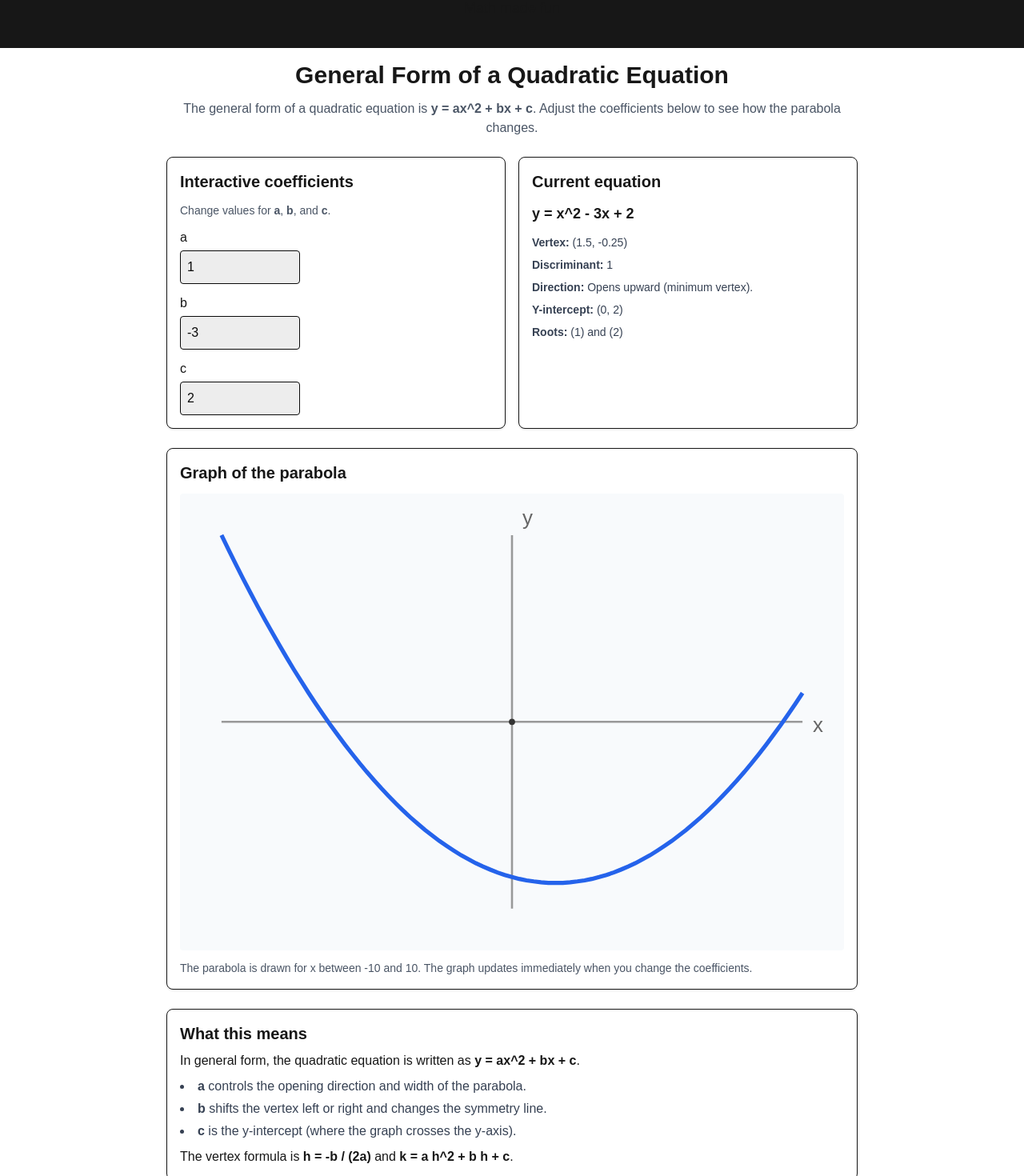
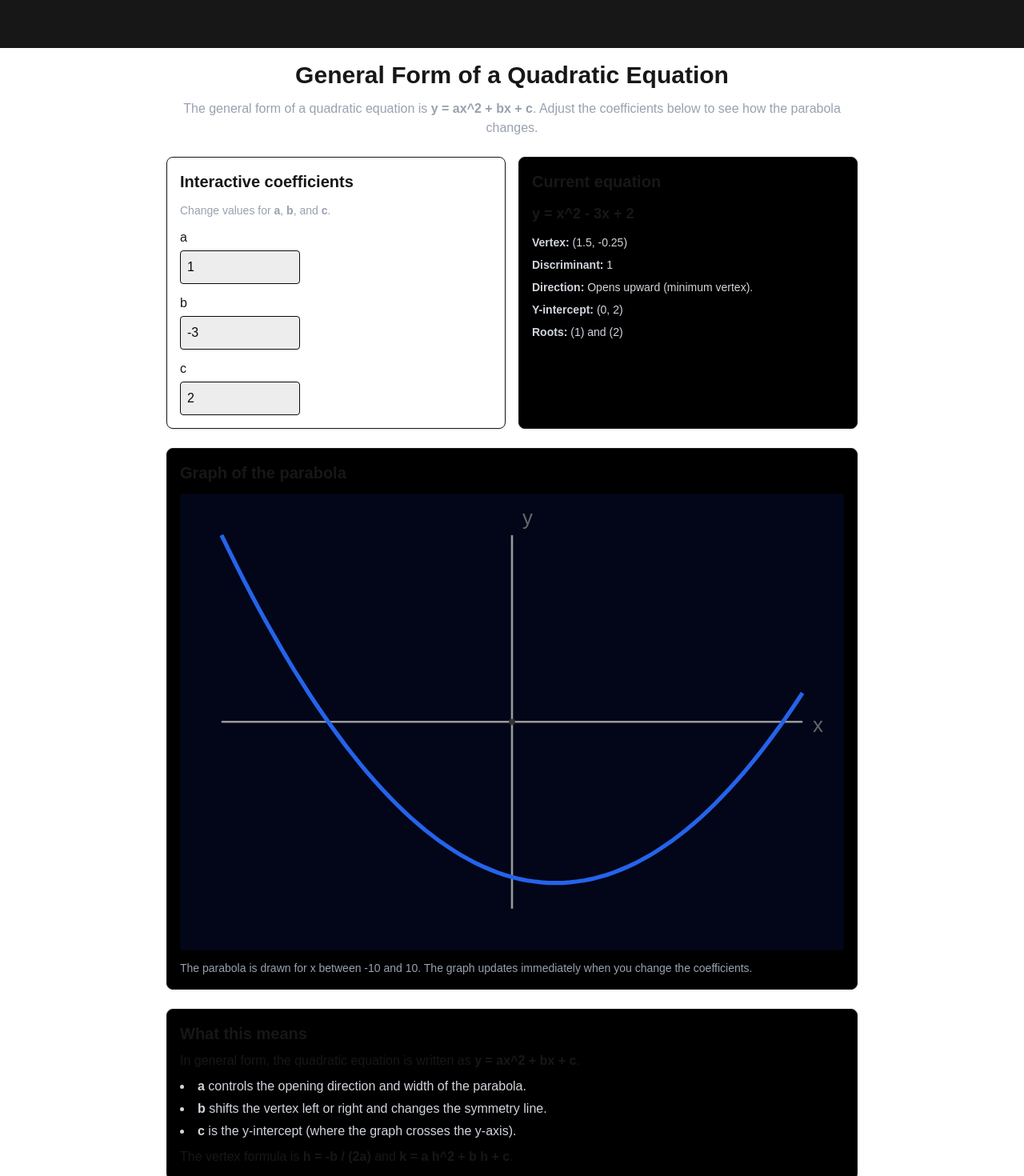
Before and after one commit to RisingSatalite/math-made-fun, a Next.js app: page /grade11/quadtaticequations/general in a window 1280 px wide. Shown: the part 40-1510 px from the top of the page at 80% size. Built offline with nearby package versions, Linux system fonts and the light colour scheme.

Commit message:
fix styling

```diff
--- a/src/app/grade11/quadtaticequations/general/page.js
+++ b/src/app/grade11/quadtaticequations/general/page.js
@@ -101,15 +101,15 @@ export default function QuadraticEquationsGeneralInfo() {
         <div className="grid gap-6 max-w-4xl mx-auto p-4">
             <div className="space-y-3 text-center">
                 <h1 className="text-3xl font-semibold">General Form of a Quadratic Equation</h1>
-                <p className="text-gray-600">
+                <p className="text-gray-400">
                     The general form of a quadratic equation is <strong>y = ax^2 + bx + c</strong>. Adjust the coefficients below to see how the parabola changes.
                 </p>
             </div>
 
             <div className="grid gap-4 md:grid-cols-[1fr_1fr] lg:grid-cols-[1fr_1fr]">
-                <div className="space-y-3 p-4 border rounded-lg shadow-sm bg-white">
+                <div className="space-y-3 p-4 border rounded-lg shadow-sm bg-balck">
                     <h2 className="text-xl font-semibold">Interactive coefficients</h2>
-                    <p className="text-sm text-gray-600">Change values for <strong>a</strong>, <strong>b</strong>, and <strong>c</strong>.</p>
+                    <p className="text-sm text-gray-400">Change values for <strong>a</strong>, <strong>b</strong>, and <strong>c</strong>.</p>
 
                     <label className="flex flex-col gap-1">
                         <span className="font-medium">a</span>
@@ -149,10 +149,10 @@ export default function QuadraticEquationsGeneralInfo() {
                     </label>
                 </div>
 
-                <div className="space-y-3 p-4 border rounded-lg shadow-sm bg-white">
+                <div className="space-y-3 p-4 border rounded-lg shadow-sm bg-black">
                     <h2 className="text-xl font-semibold">Current equation</h2>
                     <p className="text-lg font-semibold">y = {formatQuadratic(a, b, c)}</p>
-                    <div className="space-y-2 text-sm text-gray-700">
+                    <div className="space-y-2 text-sm text-gray-300">
                         <p><strong>Vertex:</strong> {vertex ? `(${vertex.h}, ${vertex.k})` : "Not defined"}</p>
                         <p><strong>Discriminant:</strong> {discriminant}</p>
                         <p><strong>Direction:</strong> {parabolaProps}</p>
@@ -162,10 +162,10 @@ export default function QuadraticEquationsGeneralInfo() {
                 </div>
             </div>
 
-            <div className="p-4 border rounded-lg shadow-sm bg-white">
+            <div className="p-4 border rounded-lg shadow-sm bg-black">
                 <h2 className="text-xl font-semibold mb-3">Graph of the parabola</h2>
                 <div className="overflow-x-auto">
-                    <svg viewBox="0 0 320 220" className="w-full h-auto rounded bg-slate-50">
+                    <svg viewBox="0 0 320 220" className="w-full h-auto rounded bg-slate-950">
                         <line x1="20" y1="110" x2="300" y2="110" stroke="#999" strokeWidth="1" />
                         <line x1="160" y1="20" x2="160" y2="200" stroke="#999" strokeWidth="1" />
                         <path d={graph.d} fill="none" stroke="#2563eb" strokeWidth="2" />
@@ -174,13 +174,13 @@ export default function QuadraticEquationsGeneralInfo() {
                         <text x="165" y="15" fontSize="10" fill="#666">y</text>
                     </svg>
                 </div>
-                <p className="mt-3 text-sm text-gray-600">The parabola is drawn for x between -10 and 10. The graph updates immediately when you change the coefficients.</p>
+                <p className="mt-3 text-sm text-gray-400">The parabola is drawn for x between -10 and 10. The graph updates immediately when you change the coefficients.</p>
             </div>
 
-            <div className="space-y-2 p-4 border rounded-lg shadow-sm bg-white">
+            <div className="space-y-2 p-4 border rounded-lg shadow-sm bg-black">
                 <h2 className="text-xl font-semibold">What this means</h2>
                 <p>In general form, the quadratic equation is written as <strong>y = ax^2 + bx + c</strong>.</p>
-                <ul className="list-disc list-inside space-y-1 text-gray-700">
+                <ul className="list-disc list-inside space-y-1 text-gray-300">
                     <li><strong>a</strong> controls the opening direction and width of the parabola.</li>
                     <li><strong>b</strong> shifts the vertex left or right and changes the symmetry line.</li>
                     <li><strong>c</strong> is the y-intercept (where the graph crosses the y-axis).</li>
```
